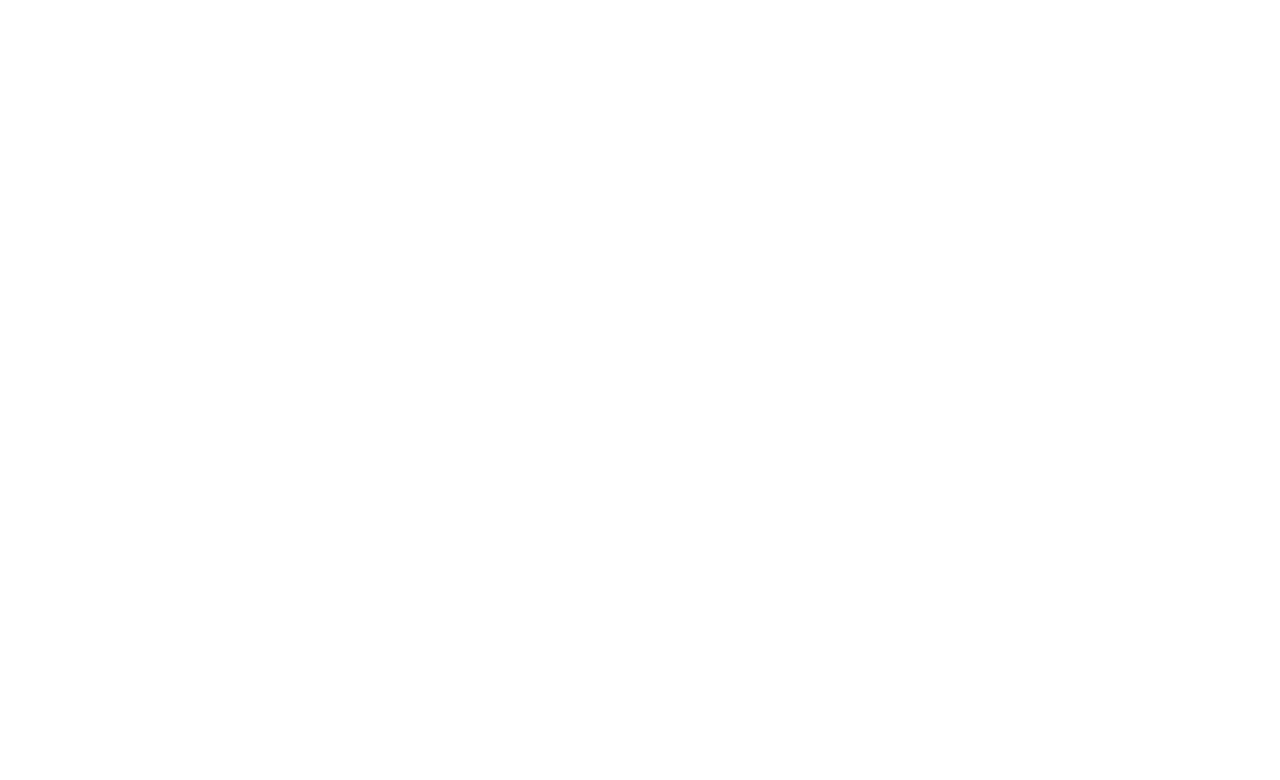
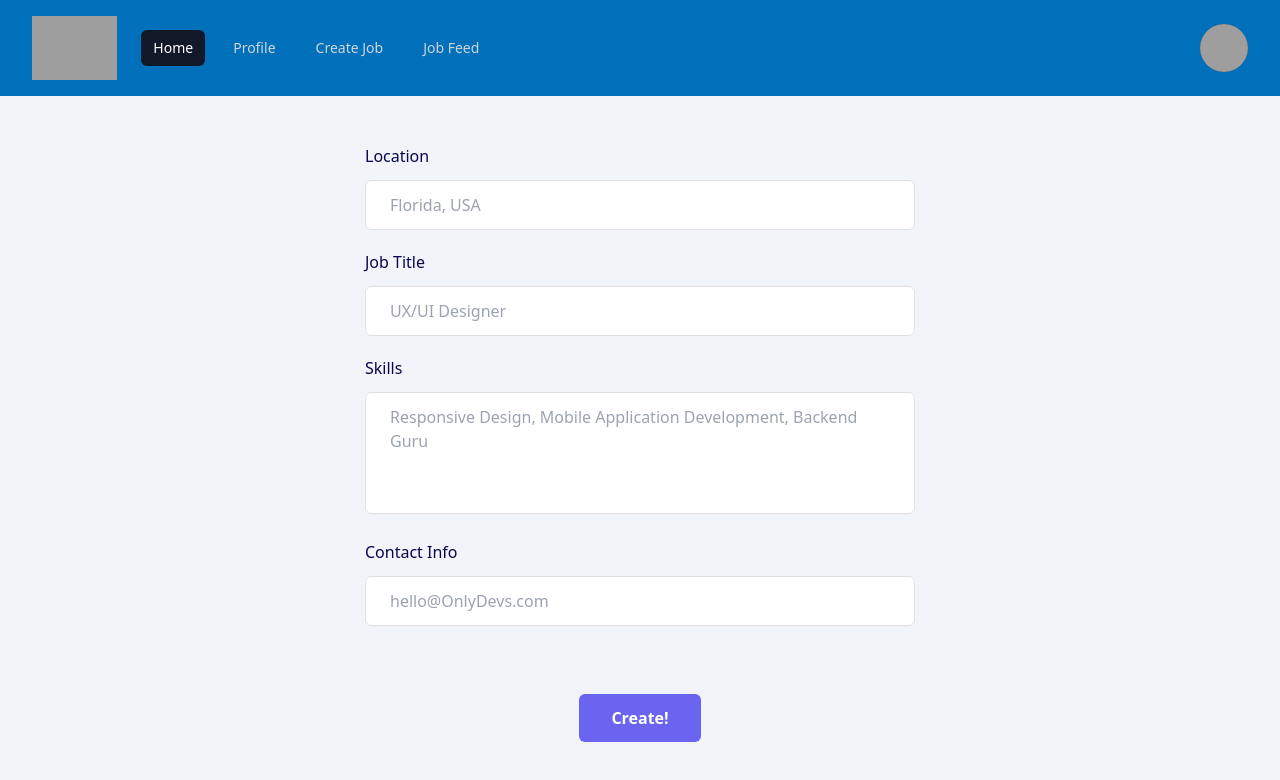
Before and after one commit to alexbrenes999/OnlyDevs, a React (Create React App) app in the folder client/: page /EditProfile in a window 1280 px wide. Before the commit this address had no page. Shown: the top 780 px of the page. Built offline with nearby package versions, Linux system fonts and the light colour scheme; grey boxes are pictures that could not be loaded.

Commit message:
added edit profile page, added it to the app.js

```diff
--- a/client/src/App.js
+++ b/client/src/App.js
@@ -79,6 +79,7 @@
 import { BrowserRouter as Router, Routes, Route } from 'react-router-dom';
 import LoginPage from "./pages/Login/Login"
 import Profile from './pages/Profile/Profile';
+import EditProfile from './pages/Profile/EditProfile';
 import CreateJob from './pages/Works/CreateJob';
 import JobFeed from './pages/Works/JobFeed';
 import Signup from "./pages/Login/Signup";
@@ -119,6 +120,7 @@
             <Route path="/" element={<LoginPage/>}/>
             <Route path="/Signup" element={<Signup/>}/>
             <Route path="/MyProfile" element={<Profile/>}/>
+            <Route path="/EditProfile" element={<EditProfile/>}/>
             <Route path="/CreateJob" element={<CreateJob/>}/>
             <Route path="/JobFeed" element={<JobFeed/>}/>
               <Route
--- /dev/null
+++ b/client/src/pages/Profile/EditProfile.js
@@ -0,0 +1,85 @@
+import Navigation from '../Navbar/Navbar';
+
+export default function CreateJob() {
+    return (
+        <div >
+            <Navigation />
+            {/* <!-- component --> */}
+            <div className="flex  justify-center p-12 h-screen bg-slate-100">
+                {/* <!-- Author: FormBold Team -->
+            <!-- Learn More: https://formbold.com --> */}
+                <div className="mx-auto w-full max-w-[550px]">
+                    <form action="https://formbold.com/s/FORM_ID" method="POST">
+                        <div className="mb-5">
+                            <label
+                                for="title"
+                                className="mb-3 block text-base font-medium text-[#07074D]"
+                            >
+                                Location
+                            </label>
+                            <input
+                                type="text"
+                                name="title"
+                                id="title"
+                                placeholder="Florida, USA"
+                                className="w-full rounded-md border border-[#e0e0e0] bg-white py-3 px-6 text-base font-medium text-[#6B7280] outline-none focus:border-[#6A64F1] focus:shadow-md"
+                            />
+                        </div>
+                        <div className="mb-5">
+                            <label
+                                for="languages"
+                                class="mb-3 block text-base font-medium text-[#07074D]"
+                            >
+                                Job Title
+                            </label>
+                            <input
+                                type="languages"
+                                name="languages"
+                                id="languages"
+                                placeholder="UX/UI Designer"
+                                className="w-full rounded-md border border-[#e0e0e0] bg-white py-3 px-6 text-base font-medium text-[#6B7280] outline-none focus:border-[#6A64F1] focus:shadow-md"
+                            />
+                        </div>
+                        <div className="mb-5">
+                            <label
+                                for="description"
+                                className="mb-3 block text-base font-medium text-[#07074D]"
+                            >
+                                Skills
+                            </label>
+                            <textarea
+                                rows="4"
+                                name="description"
+                                id="description"
+                                placeholder="Responsive Design, Mobile Application Development, Backend Guru"
+                                className="w-full resize-none rounded-md border border-[#e0e0e0] bg-white py-3 px-6 text-base font-medium text-[#6B7280] outline-none focus:border-[#6A64F1] focus:shadow-md"
+                            ></textarea>
+                        </div>
+                        <div className="mb-5">
+                            <label
+                                for="contact"
+                                className="mb-3 block text-base font-medium text-[#07074D]"
+                            >
+                                Contact Info
+                            </label>
+                            <input
+                                type="text"
+                                name="contact"
+                                id="contact"
+                                placeholder="hello@OnlyDevs.com"
+                                className="w-full rounded-md border border-[#e0e0e0] bg-white py-3 px-6 text-base font-medium text-[#6B7280] outline-none focus:border-[#6A64F1] focus:shadow-md"
+                            />
+                        </div>
+                        <div className="flex items-center justify-center">
+                            <button
+                                className="hover:shadow-form rounded-md bg-[#6A64F1] py-3 px-8 text-base font-semibold text-white mt-12  "
+                            >
+                                Create!
+                            </button>
+                        </div>
+                    </form>
+                </div>
+            </div>
+        </div>
+    )
+}
```
Also changed, not shown: 1 other file (tests, documents, lock files or other folders).
